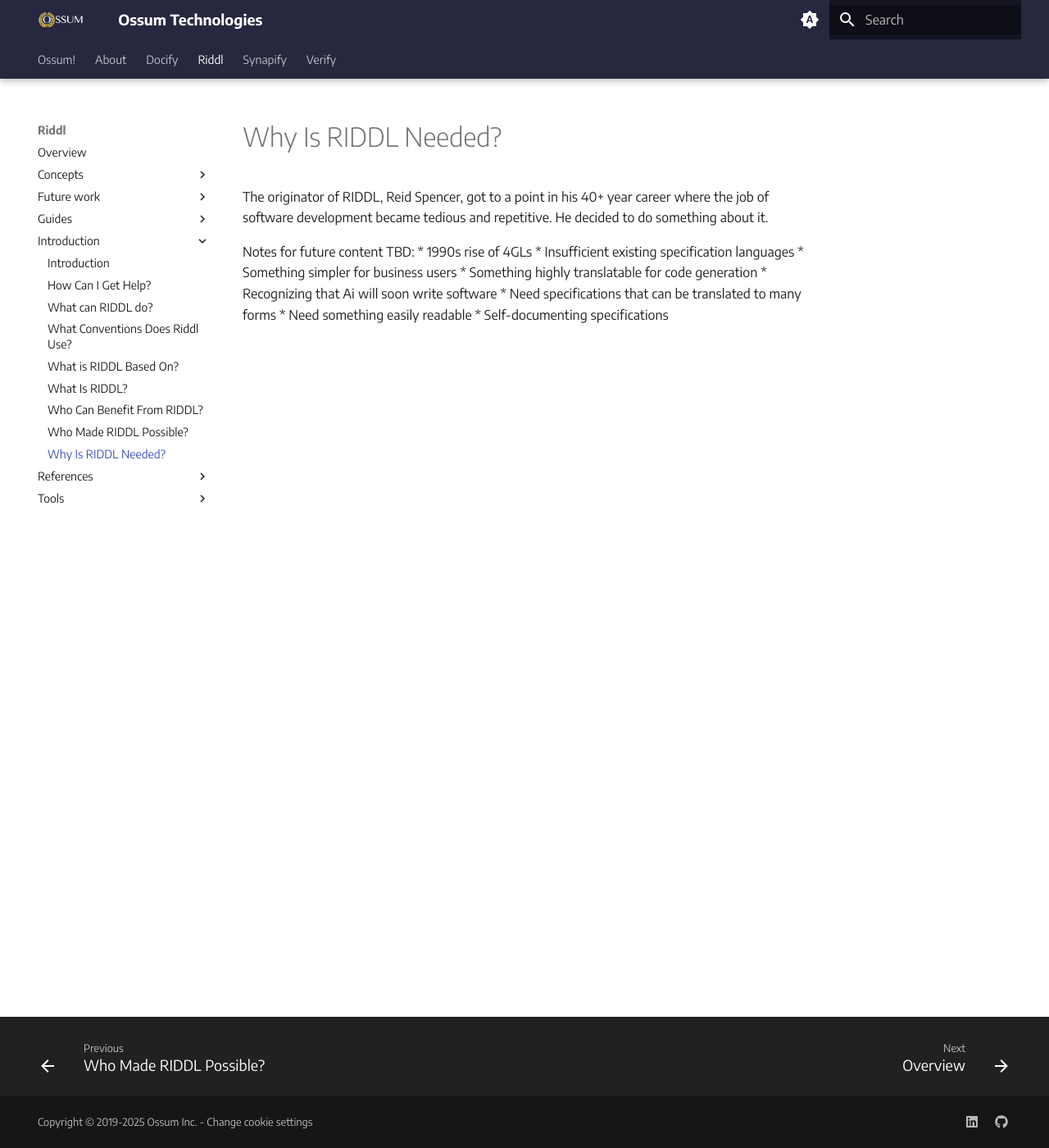
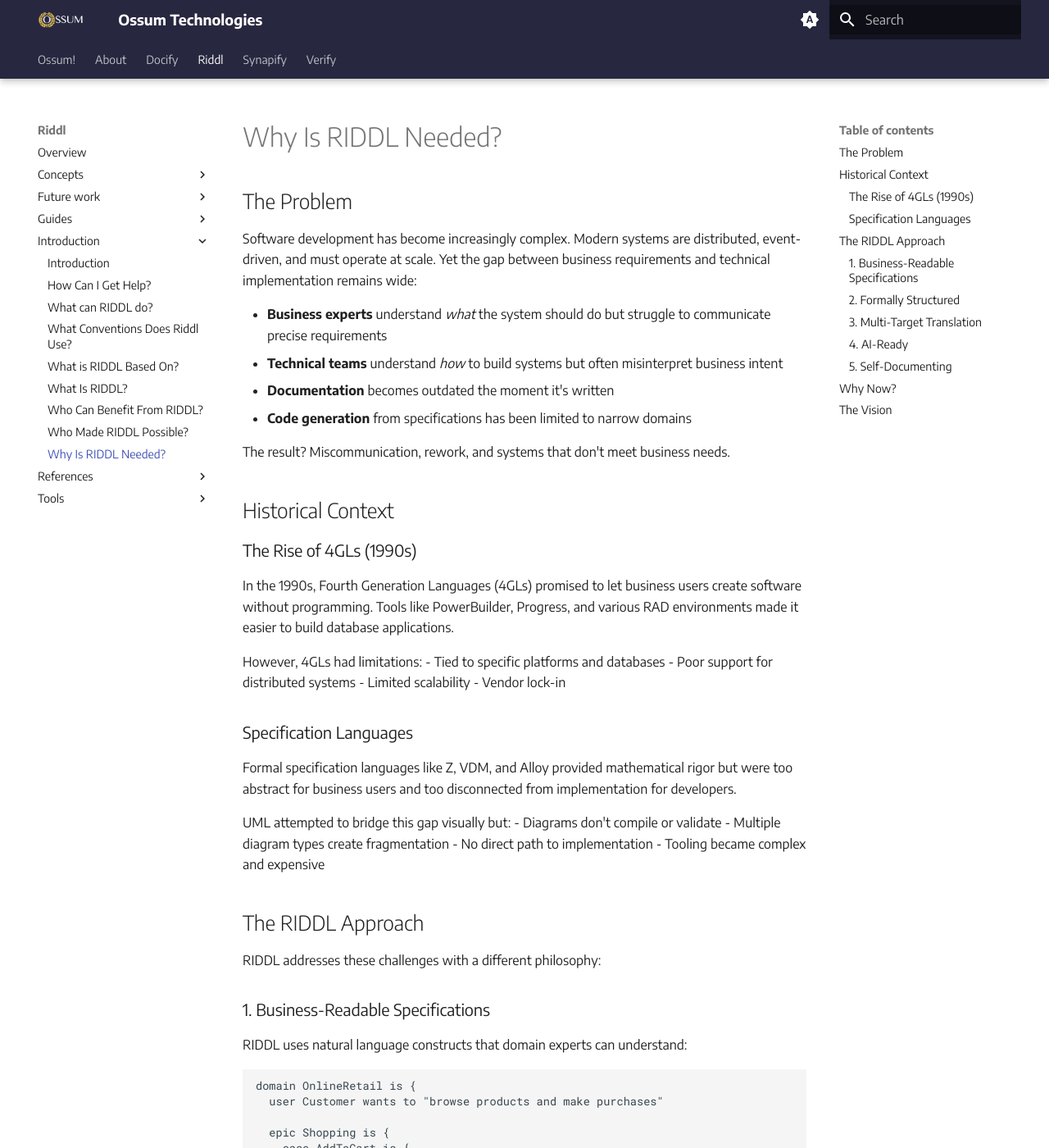
Before and after one commit to ossuminc/ossum.tech, an MkDocs documentation site: the page built from docs/riddl/introduction/why-is-riddl-needed.md, in a window 1280 px wide and 1400 px high. Shown: the whole window at 82% size. Built offline with MkDocs 1.6.1 and Material for MkDocs 9.7.7, drawn with Linux system fonts in a browser that asks for light colours; some of the changed text lies outside the part shown.

Commit message:
Phase 3: Complete introduction section
why-is-riddl-needed.md:
- Remove draft status, write full content
- Add "The Problem" section on business/technical gap
- Add "Historical Context" on 4GLs and specification languages
- Document "The RIDDL Approach" with 5 key differentiators
- Explain why RIDDL is timely (distributed systems, AI, DDD maturity)
- Add vision statement

what-is-riddl-based-on.md:
- Complete Jacobsen Use Cases 2.0 section with key principles
- Add RIDDL example showing Use Case 2.0 concepts (slices)
- Fix orphaned text in BDD section
- Clean up incomplete sentences at end of file

Co-Authored-By: Claude Opus 4.5 <noreply@anthropic.com>

````diff
--- a/docs/riddl/introduction/why-is-riddl-needed.md
+++ b/docs/riddl/introduction/why-is-riddl-needed.md
@@ -1,20 +1,151 @@
 ---
 title: "Why Is RIDDL Needed?"
 date: 2022-02-25T10:07:32-07:00
-draft: true
+draft: false
 weight: 60
 ---
 
-The originator of RIDDL, Reid Spencer, got to a point in his 40+ year career
-where the job of software development became tedious and repetitive. He decided
-to do something about it.
+## The Problem
 
-Notes for future content TBD:
-* 1990s rise of 4GLs
-* Insufficient existing specification languages
-* Something simpler for business users
-* Something highly translatable for code generation
-* Recognizing that Ai will soon write software
-* Need specifications that can be translated to many forms
-* Need something easily readable
-* Self-documenting specifications
+Software development has become increasingly complex. Modern systems are
+distributed, event-driven, and must operate at scale. Yet the gap between
+business requirements and technical implementation remains wide:
+
+- **Business experts** understand *what* the system should do but struggle to
+  communicate precise requirements
+- **Technical teams** understand *how* to build systems but often misinterpret
+  business intent
+- **Documentation** becomes outdated the moment it's written
+- **Code generation** from specifications has been limited to narrow domains
+
+The result? Miscommunication, rework, and systems that don't meet business needs.
+
+## Historical Context
+
+### The Rise of 4GLs (1990s)
+
+In the 1990s, Fourth Generation Languages (4GLs) promised to let business
+users create software without programming. Tools like PowerBuilder, Progress,
+and various RAD environments made it easier to build database applications.
+
+However, 4GLs had limitations:
+- Tied to specific platforms and databases
+- Poor support for distributed systems
+- Limited scalability
+- Vendor lock-in
+
+### Specification Languages
+
+Formal specification languages like Z, VDM, and Alloy provided mathematical
+rigor but were too abstract for business users and too disconnected from
+implementation for developers.
+
+UML attempted to bridge this gap visually but:
+- Diagrams don't compile or validate
+- Multiple diagram types create fragmentation
+- No direct path to implementation
+- Tooling became complex and expensive
+
+## The RIDDL Approach
+
+RIDDL addresses these challenges with a different philosophy:
+
+### 1. Business-Readable Specifications
+
+RIDDL uses natural language constructs that domain experts can understand:
+
+```riddl
+domain OnlineRetail is {
+  user Customer wants to "browse products and make purchases"
+
+  epic Shopping is {
+    case AddToCart is {
+      user Customer "selects a product"
+      then entity Cart "adds the item"
+      then user Customer "sees updated cart"
+    }
+  }
+}
+```
+
+The specification reads like requirements documentation, not code.
+
+### 2. Formally Structured
+
+Despite being readable, RIDDL has precise semantics:
+
+- Every definition has a specific type and containment rules
+- References are validated across the model
+- Event flows and state transitions are explicit
+- The compiler catches inconsistencies
+
+### 3. Multi-Target Translation
+
+A single RIDDL specification can generate:
+
+- **Documentation**: Websites, API docs, architecture diagrams
+- **Code Scaffolding**: Scala/Akka, Kalix, Kubernetes manifests
+- **Analysis**: Dependency graphs, complexity metrics
+- **Diagrams**: Context maps, sequence diagrams, state machines
+
+### 4. AI-Ready
+
+RIDDL was designed with AI code generation in mind:
+
+- Structured enough for AI to understand context
+- Detailed enough for accurate code generation
+- Natural language descriptions guide implementation
+- The `prompt` statement explicitly captures implementation intent
+
+```riddl
+handler OrderHandler is {
+  on command CreateOrder {
+    prompt "Validate inventory availability for all items"
+    prompt "Calculate total including tax and shipping"
+    prompt "Reserve inventory and create order record"
+    send event OrderCreated to outlet Events
+  }
+}
+```
+
+AI systems can translate these prompts into actual implementation code while
+maintaining the specified structure.
+
+### 5. Self-Documenting
+
+The specification *is* the documentation:
+
+- `briefly` clauses provide glossary definitions
+- `described by` blocks contain detailed documentation
+- The model structure defines the architecture
+- Generated documentation is always in sync with the specification
+
+## Why Now?
+
+Several trends make RIDDL timely:
+
+1. **Distributed Systems Are Standard**: Microservices, event-driven
+   architecture, and reactive systems are now the norm, not the exception.
+
+2. **AI Can Write Code**: Large language models can generate implementation
+   code from specifications, but need structured input to do so reliably.
+
+3. **Domain-Driven Design Matured**: DDD concepts are well understood and
+   provide a solid foundation for specification languages.
+
+4. **Complexity Demands Rigor**: As systems grow more complex, informal
+   documentation and tribal knowledge become insufficient.
+
+## The Vision
+
+RIDDL's originator, Reid Spencer, envisioned a future where:
+
+- Business experts write specifications that directly inform implementation
+- Technical teams focus on solving hard problems, not translating requirements
+- Documentation is generated, not written separately
+- AI assistants help author and implement specifications
+- Systems are specified once and translated to many targets
+
+RIDDL is a step toward that vision—a language that is simple enough for
+business users, precise enough for validation, and structured enough for
+code generation.
````
Also changed, not shown: docs/riddl/introduction/what-is-riddl-based-on.md (+43 -9 lines).
